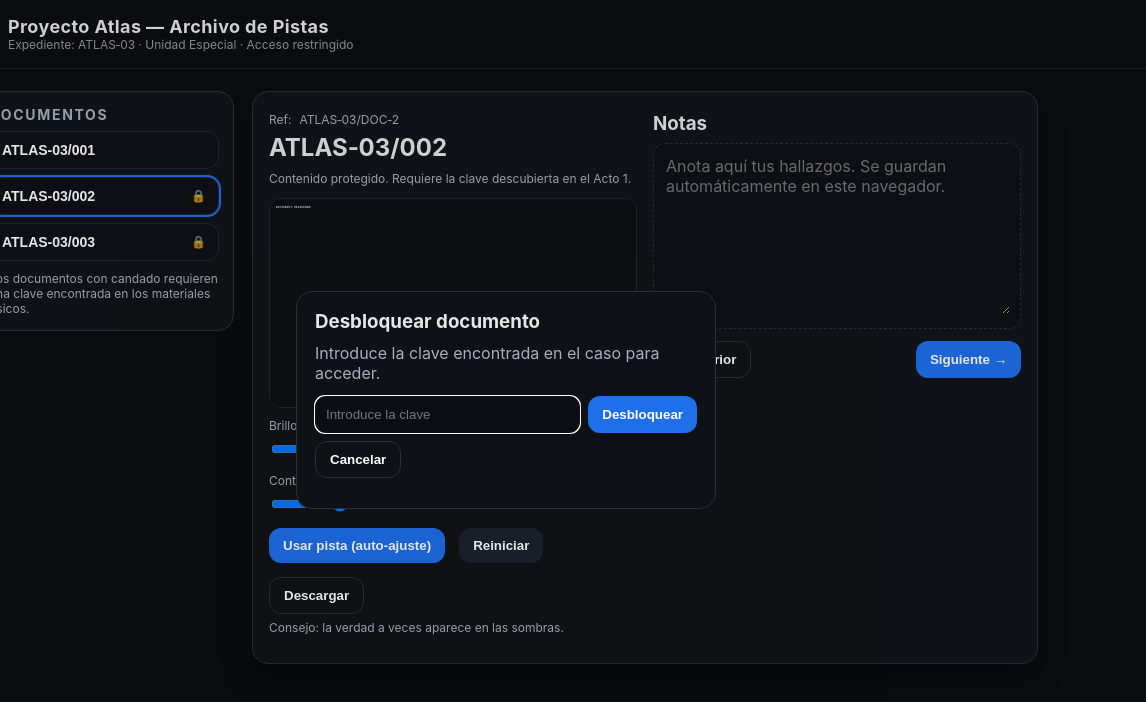
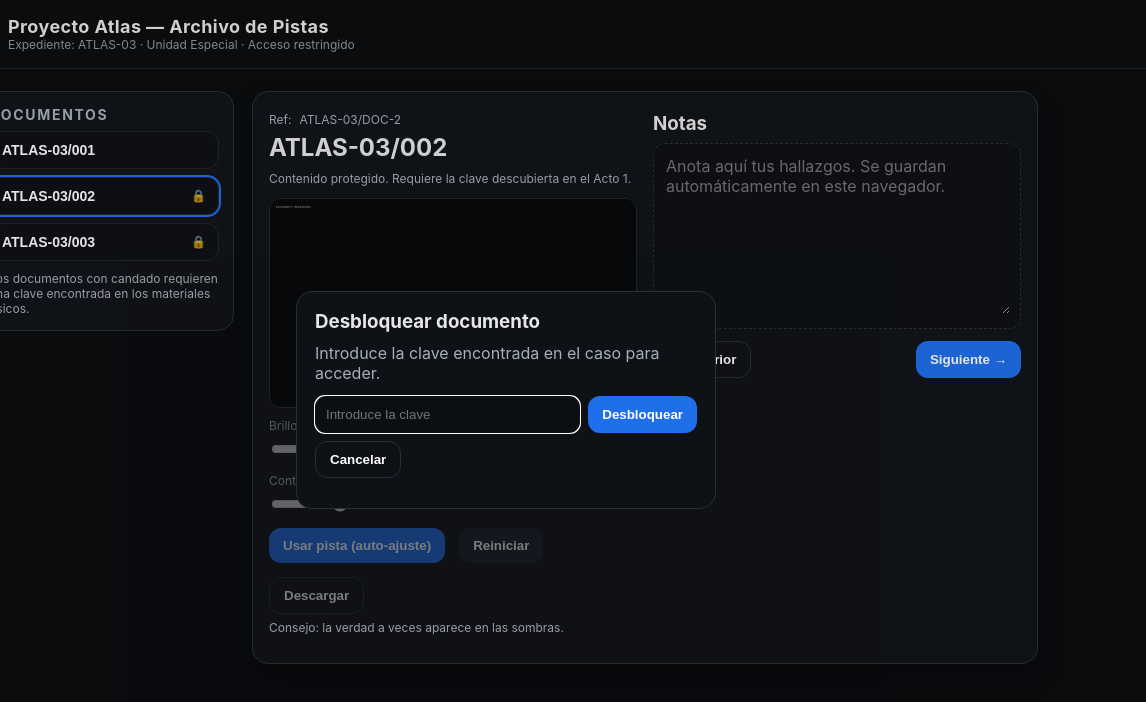
Before and after one commit to AndreaSS63/proyecto-atlas, a plain HTML site: page index.html in a window 1280 px wide. Both pictures are taken after a click on the button "Siguiente →". Shown: the whole page, 134-1280 px from the left. Drawn offline with Linux system fonts and the light colour scheme; files whose address does not match are found by name.

Commit message:
Update index.html

```diff
--- a/index.html
+++ b/index.html
@@ -26,8 +26,19 @@
   .card{background:var(--panel);border:1px solid var(--muted);border-radius:var(--radius);padding:16px;box-shadow:0 14px 30px rgba(0,0,0,.3)}
   .row{display:flex;flex-wrap:wrap;gap:16px}
   .col{flex:1 1 320px;min-width:280px}
-  .imgbox{border:1px solid #23262b;border-radius:12px;overflow:hidden;background:#0e1116}
+  .imgbox{border:1px solid #23262b;border-radius:12px;overflow:hidden;background:#0e1116;position:relative}
   #docImage{display:block;width:100%;height:auto;filter:brightness(var(--b,1)) contrast(var(--c,1));transition:filter .2s ease}
+
+  /* Caja bloqueada */
+  .imgbox.locked::after{
+    content:"Bloqueado";
+    position:absolute;inset:0;
+    display:grid;place-items:center;
+    background:rgba(0,0,0,.45);
+    font-weight:700;letter-spacing:.08em;
+  }
+  .blur{filter:blur(6px) brightness(.85) contrast(.9);}
+
   .controls{display:flex;gap:14px;flex-wrap:wrap;margin-top:10px}
   .controls label{font-size:12px;color:var(--sub);display:flex;flex-direction:column;gap:6px}
   input[type="range"]{width:200px}
@@ -45,6 +56,9 @@
   .modal p{margin:.2rem 0 .8rem 0;color:var(--sub)}
   .modal .row{gap:8px}
   .modal input{flex:1 1 180px;padding:10px;border-radius:10px;border:1px solid #2a2f36;background:#0b0f14;color:var(--text)}
+
+  /* Controles deshabilitados */
+  .controls.disabled{opacity:.5;pointer-events:none;}
 </style>
 </head>
 <body>
@@ -53,7 +67,7 @@
     <div class="badge"><img src="assets/images/logo_proyecto_atlas.png" alt="Logo"></div>
     <div class="meta">
       <h1>Proyecto Atlas — Archivo de Pistas</h1>
-      <div class="ref">Expediente: ATLAS‑03 · Unidad Especial · Acceso restringido</div>
+      <div class="ref">Expediente: ATLAS-03 · Unidad Especial · Acceso restringido</div>
     </div>
   </div>
 </header>
@@ -79,7 +93,7 @@
           <label>Contraste
             <input id="ct" type="range" min="0.5" max="2" step="0.01" value="1">
           </label>
-          <button id="reveal">Usar pista (auto‑ajuste)</button>
+          <button id="reveal">Usar pista (auto-ajuste)</button>
           <button id="reset" class="secondary">Reiniciar</button>
           <button id="download" class="ghost">Descargar</button>
         </div>
@@ -115,35 +129,9 @@
 
 <script>
 const DOCS = [
-  {
-    id:"doc1",
-    title:"ATLAS‑03/001",
-    ref:"ATLAS‑03/DOC‑1",
-    intro:"Imagen encontrada tras revisar la agenda de Víctor. Ajusta brillo/contraste para revelar detalles.",
-    img:"laboratorio_acto1.png",
-    auto:{b:1.35,c:1.6},
-    locked:false
-  },
-  {
-    id:"doc2",
-    title:"ATLAS‑03/002",
-    ref:"ATLAS‑03/DOC‑2",
-    intro:"Contenido protegido. Requiere la clave descubierta en el Acto 1.",
-    img:"locked_placeholder.png",
-    auto:{b:1,c:1},
-    locked:true,
-    pass:"Carmen1706"
-  },
-  {
-    id:"doc3",
-    title:"ATLAS‑03/003",
-    ref:"ATLAS‑03/DOC‑3",
-    intro:"Acceso restringido. Necesitas una segunda clave del Acto 2.",
-    img:"locked_placeholder.png",
-    auto:{b:1,c:1},
-    locked:true,
-    pass:"MUELLE"
-  }
+  { id:"doc1", title:"ATLAS-03/001", ref:"ATLAS-03/DOC-1", intro:"Imagen encontrada tras revisar la agenda de Víctor. Ajusta brillo/contraste para revelar detalles.", img:"laboratorio_acto1.png", auto:{b:1.35,c:1.6}, locked:false },
+  { id:"doc2", title:"ATLAS-03/002", ref:"ATLAS-03/DOC-2", intro:"Contenido protegido. Requiere la clave descubierta en el Acto 1.", img:"locked_placeholder.png", auto:{b:1,c:1}, locked:true, pass:"Carmen1706" },
+  { id:"doc3", title:"ATLAS-03/003", ref:"ATLAS-03/DOC-3", intro:"Acceso restringido. Necesitas una segunda clave del Acto 2.", img:"locked_placeholder.png", auto:{b:1,c:1}, locked:true, pass:"MUELLE" }
 ];
 
 const $ = sel => document.querySelector(sel);
@@ -156,8 +144,14 @@ if(!state.unlocked) state.unlocked = { doc1:true };
 if(!state.notes) state.notes = {};
 if(!state.current) state.current = "doc1";
 
-const docList = $("#docList");
+function setControlsDisabled(v){
+  const ids = ["br","ct","reveal","reset","download"];
+  ids.forEach(id => document.getElementById(id).disabled = v);
+  document.querySelector(".controls").classList.toggle("disabled", v);
+}
+
 function renderList(){
+  const docList = $("#docList");
   docList.innerHTML = "";
   DOCS.forEach(d=>{
     const li = document.createElement("button");
@@ -170,12 +164,8 @@ function renderList(){
     const lock = document.createElement("span");
     lock.className="lock";
     const isOpen = state.unlocked[d.id] || !d.locked;
-// Solo mostramos candado si el doc está BLOQUEADO
-if (d.locked) {
-  lock.textContent = isOpen ? "🔓" : "🔒";
-} else {
-  lock.textContent = ""; // sin icono para docs abiertos/no bloqueados
-}
+    if (d.locked) lock.textContent = isOpen ? "🔓" : "🔒";
+    else lock.textContent = "";
     li.appendChild(name); li.appendChild(lock);
     if(state.current===d.id) li.setAttribute("aria-current","true");
     li.onclick = ()=> openDoc(d.id);
@@ -191,15 +181,23 @@ function openDoc(id){
   $("#refId").textContent = d.ref;
   $("#docTitle").textContent = d.title;
   $("#docIntro").textContent = d.intro;
-
   $("#br").value = 1; $("#ct").value = 1; setFilters();
 
+  const box = document.querySelector(".imgbox");
+  const img = $("#docImage");
+
   if(isOpen){
-    $("#docImage").src = d.img;
-    $("#docImage").alt = d.title;
+    img.src = d.img;
+    img.alt = d.title;
+    img.classList.remove("blur");
+    box.classList.remove("locked");
+    setControlsDisabled(false);
   } else {
-    $("#docImage").src = d.img || "";
-    $("#docImage").alt = "Documento bloqueado";
+    img.src = d.img || "";
+    img.alt = "Documento bloqueado";
+    img.classList.add("blur");
+    box.classList.add("locked");
+    setControlsDisabled(true);
     unlockDialog.showModal();
   }
 
@@ -245,18 +243,24 @@ document.getElementById("unlockBtn").onclick = (ev)=>{
   if((d.pass||"").toLowerCase() === code.toLowerCase()){
     state.unlocked[d.id] = true; saveState(state);
     document.getElementById("unlockMsg").textContent = "Desbloqueado ✅";
-    setTimeout(()=>{ unlockDialog.close(); openDoc(d.id); }, 300);
+    setTimeout(()=>{
+      unlockDialog.close();
+      document.querySelector(".imgbox").classList.remove("locked");
+      document.getElementById("docImage").classList.remove("blur");
+      setControlsDisabled(false);
+      openDoc(d.id);
+    }, 300);
   } else {
     document.getElementById("unlockMsg").textContent = "Clave incorrecta.";
   }
 };
 unlockDialog.addEventListener("close", ()=>{
-  document.getElementById("unlockInput").value=""; document.getElementById("unlockMsg").textContent="";
+  document.getElementById("unlockInput").value="";
+  document.getElementById("unlockMsg").textContent="";
 });
 
 renderList();
 openDoc(state.current);
-
 let t=0; document.getElementById("docImage").addEventListener('touchend', ()=>{
   const now=Date.now(); if(now-t<350){ document.getElementById("reveal").click(); } t=now;
 });
```
